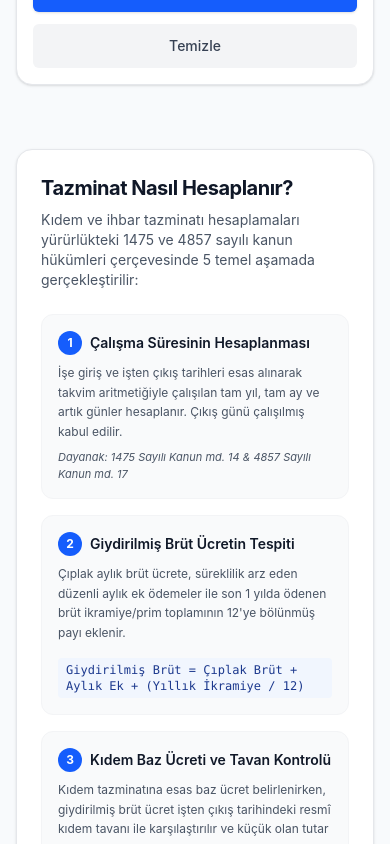
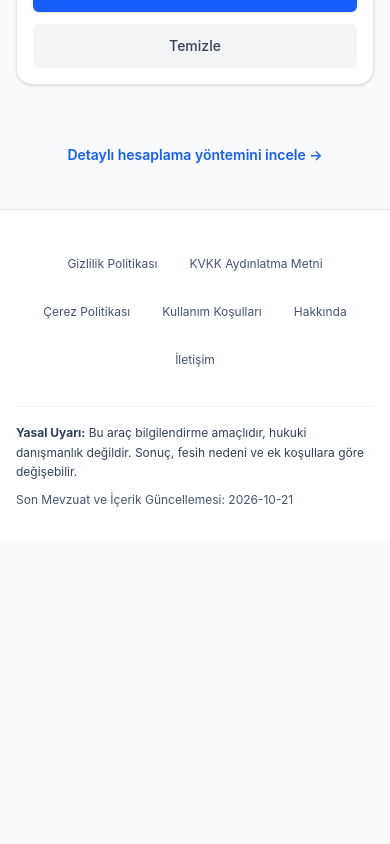
Before and after one commit to yasin-korkmaz/hakkimne, a Next.js app: page /ihbar-tazminati-hesaplama in a window 390 px wide. Shown: the part 1080-1924 px from the top of the page. After the commit the page ends 1621 px from the top, so only its background shows below. Built offline with nearby package versions, Linux system fonts and the light colour scheme.

Commit message:
fix: Tazminat sayfasindaki uzun aciklamalar tamamen kaldirildi

```diff
--- a/src/app/ihbar-tazminati-hesaplama/page.tsx
+++ b/src/app/ihbar-tazminati-hesaplama/page.tsx
@@ -1,10 +1,9 @@
 import React from "react";
 import type { Metadata } from "next";
+import Link from "next/link";
 import { siteConfig } from "@/config/site";
 import TrustBadge from "@/components/TrustBadge";
 import Calculator from "@/components/Calculator";
-import ExplainSection from "@/components/ExplainSection";
-import FaqSection from "@/components/FaqSection";
 
 export const metadata: Metadata = {
   title: "İhbar Tazminatı Hesaplama",
@@ -41,9 +40,15 @@ export default function IhbarTazminatiPage() {
         <Calculator />
       </section>
 
-      <ExplainSection />
-
-      <FaqSection />
+      {/* Detaylı Hesaplama Yöntemi Bağlantısı */}
+      <div className="text-center -mt-4">
+        <Link
+          href="/rehber"
+          className="inline-flex items-center gap-1.5 text-sm sm:text-base font-semibold text-blue-600 hover:text-blue-700 hover:underline min-h-[44px] py-2 px-3 rounded-lg focus-visible:outline-none focus-visible:ring-2 focus-visible:ring-blue-600"
+        >
+          Detaylı hesaplama yöntemini incele →
+        </Link>
+      </div>
     </div>
   );
 }
--- a/src/app/kidem-tazminati-hesaplama/page.tsx
+++ b/src/app/kidem-tazminati-hesaplama/page.tsx
@@ -1,10 +1,9 @@
 import React from "react";
 import type { Metadata } from "next";
+import Link from "next/link";
 import { siteConfig } from "@/config/site";
 import TrustBadge from "@/components/TrustBadge";
 import Calculator from "@/components/Calculator";
-import ExplainSection from "@/components/ExplainSection";
-import FaqSection from "@/components/FaqSection";
 
 export const metadata: Metadata = {
   title: "Kıdem Tazminatı Hesaplama",
@@ -41,9 +40,15 @@ export default function KidemTazminatiPage() {
         <Calculator />
       </section>
 
-      <ExplainSection />
-
-      <FaqSection />
+      {/* Detaylı Hesaplama Yöntemi Bağlantısı */}
+      <div className="text-center -mt-4">
+        <Link
+          href="/rehber"
+          className="inline-flex items-center gap-1.5 text-sm sm:text-base font-semibold text-blue-600 hover:text-blue-700 hover:underline min-h-[44px] py-2 px-3 rounded-lg focus-visible:outline-none focus-visible:ring-2 focus-visible:ring-blue-600"
+        >
+          Detaylı hesaplama yöntemini incele →
+        </Link>
+      </div>
     </div>
   );
 }
--- a/src/app/page.tsx
+++ b/src/app/page.tsx
@@ -4,7 +4,6 @@ import Link from "next/link";
 import { siteConfig } from "@/config/site";
 import TrustBadge from "@/components/TrustBadge";
 import Calculator from "@/components/Calculator";
-import FaqSection from "@/components/FaqSection";
 
 export const metadata: Metadata = {
   title: "Kıdem ve İhbar Tazminatı Hesaplama",
@@ -54,9 +53,6 @@ export default function Home() {
           Detaylı hesaplama yöntemini incele →
         </Link>
       </div>
-
-      {/* 5. Sıkça Sorulan Sorular */}
-      <FaqSection />
     </div>
   );
 }
```
